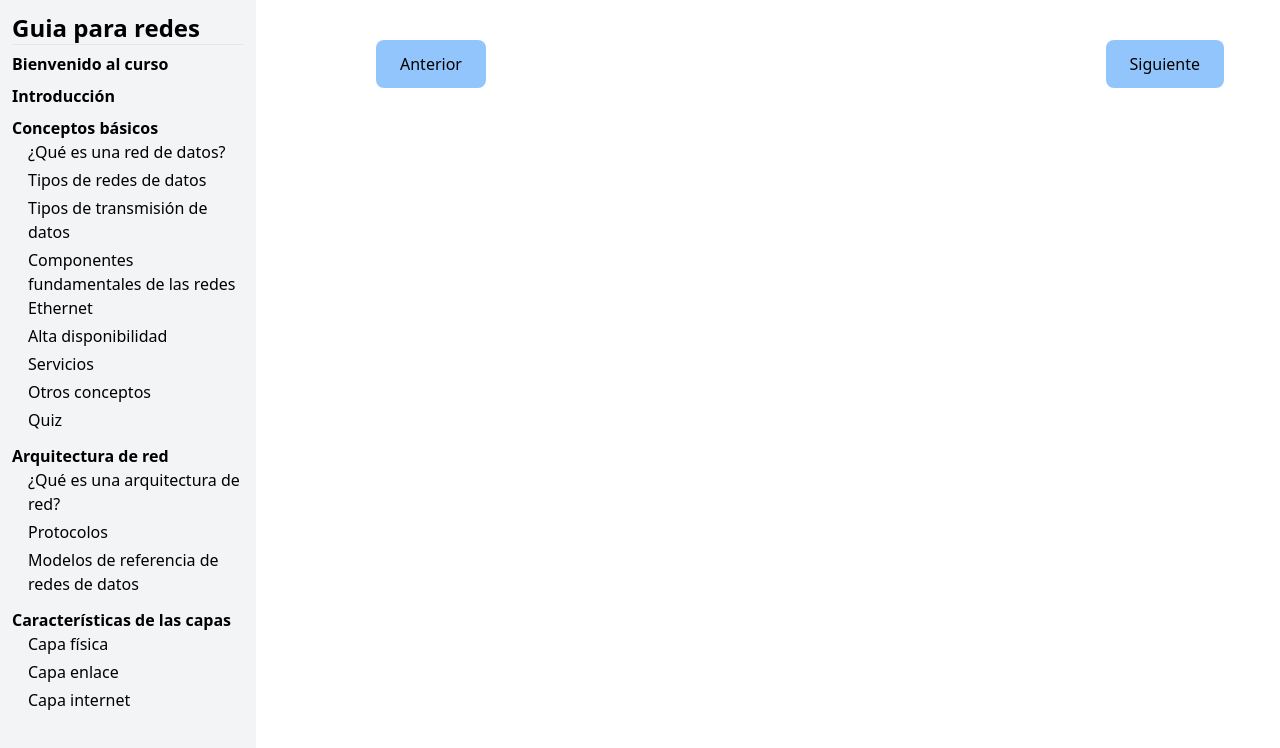
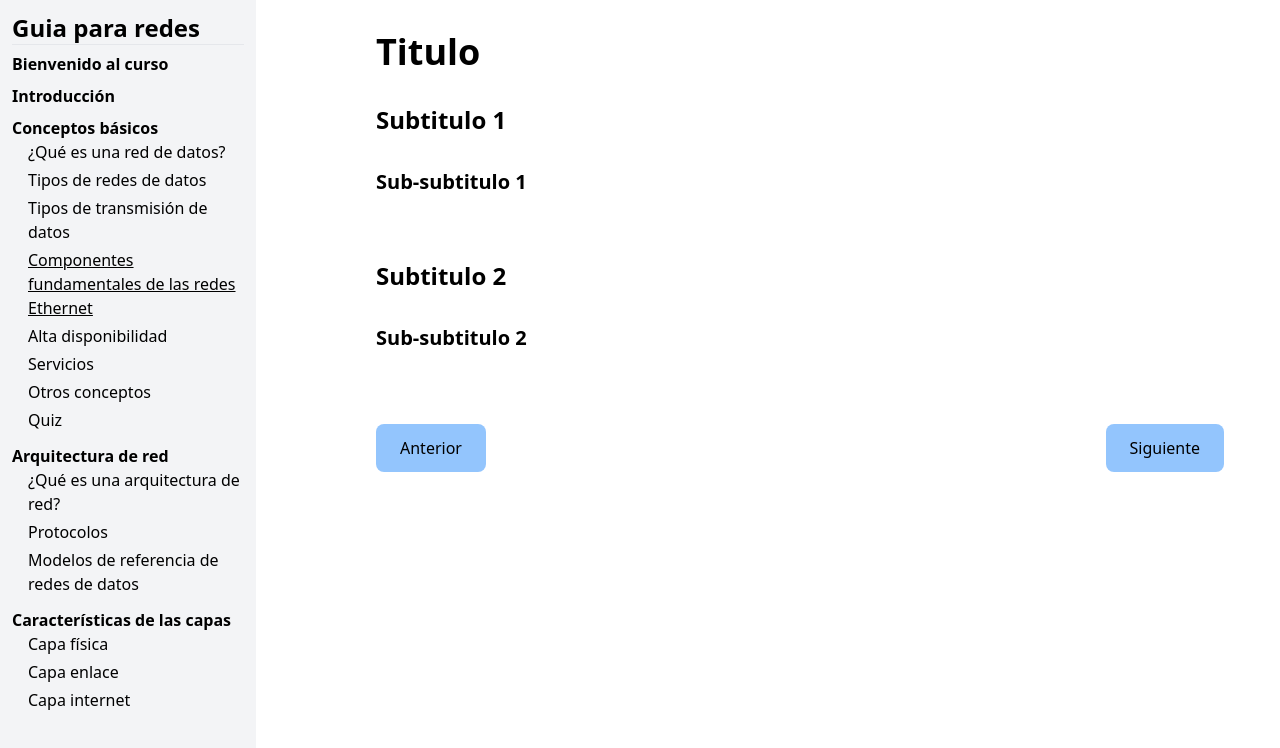
Before and after one commit to jeliasdiaz/Data-networks-guide, a React (Vite) app: page /conceptos-basicos/componentes-fundamentales-ethernet in a window 1280 px wide. Shown: the top 748 px of the page. Built offline with nearby package versions, Linux system fonts and the light colour scheme.

Commit message:
Commit prueba

```diff
--- a/src/App.jsx
+++ b/src/App.jsx
@@ -5,6 +5,7 @@ import { BottomNavigation } from './components/'
 import { QueEsRedesDatos } from './pages/Conceptos-basicos/QueEsRedesDatos'
 import ScrollToTop from './ScrollToTop'
 import "boxicons"
+import { ComponentesFundamentalesEthernet } from './pages/Conceptos-basicos/ComponentesFundamentalesEthernet'
 function App() {
 	return (
 		<BrowserRouter>
@@ -21,6 +22,10 @@ function App() {
 								path='/conceptos-basicos/que-es-una-red-de-datos'
 								element={<QueEsRedesDatos />}
 							/>
+							<Route
+								path='/conceptos-basicos/componentes-fundamentales-ethernet'
+								element={<ComponentesFundamentalesEthernet />}
+							/>
 						</Routes>
 						<BottomNavigation />
 					</div>
--- /dev/null
+++ b/src/data/ComponentesFundamentalesEthernet.json
@@ -0,0 +1,44 @@
+[
+	{
+		"title": "Titulo",
+		"img": "",
+		"content": "",
+		"imgContent": "",
+		"subContent": [
+			{
+				"title": "Subtitulo 1",
+				"content": "",
+				"imgContent": "",
+				"subContent": [
+					{
+						"title": "Sub-subtitulo 1",
+						"imgContent": "",
+						"content": ""
+					},
+					{
+						"title": "",
+						"imgContent": "",
+						"content": ""
+					}
+				]
+			},
+			{
+				"title": "Subtitulo 2",
+				"content": "",
+				"imgContent": "",
+				"subContent": [
+					{
+						"title": "Sub-subtitulo 2",
+						"imgContent": "",
+						"content": ""
+					},
+					{
+						"title": "",
+						"imgContent": "",
+						"content": ""
+					}
+				]
+			}
+		]
+	}
+]
--- a/src/data/sideBarData.json
+++ b/src/data/sideBarData.json
@@ -25,7 +25,7 @@
         },
         {
           "title": "Componentes fundamentales de las redes Ethernet",
-          "url": "/conceptos-basicos/componentes-fundamentales-redes-ethernet"
+          "url": "/conceptos-basicos/componentes-fundamentales-ethernet"
         },
         {
           "title": "Alta disponibilidad",
--- /dev/null
+++ b/src/pages/Conceptos-basicos/ComponentesFundamentalesEthernet.jsx
@@ -0,0 +1,5 @@
+import data from '../../data/ComponentesFundamentalesEthernet.json'
+import ContentRenderer from '../../utils/ContentRenderer'
+export const ComponentesFundamentalesEthernet = () => {
+	return <ContentRenderer data={data} />
+}
```
